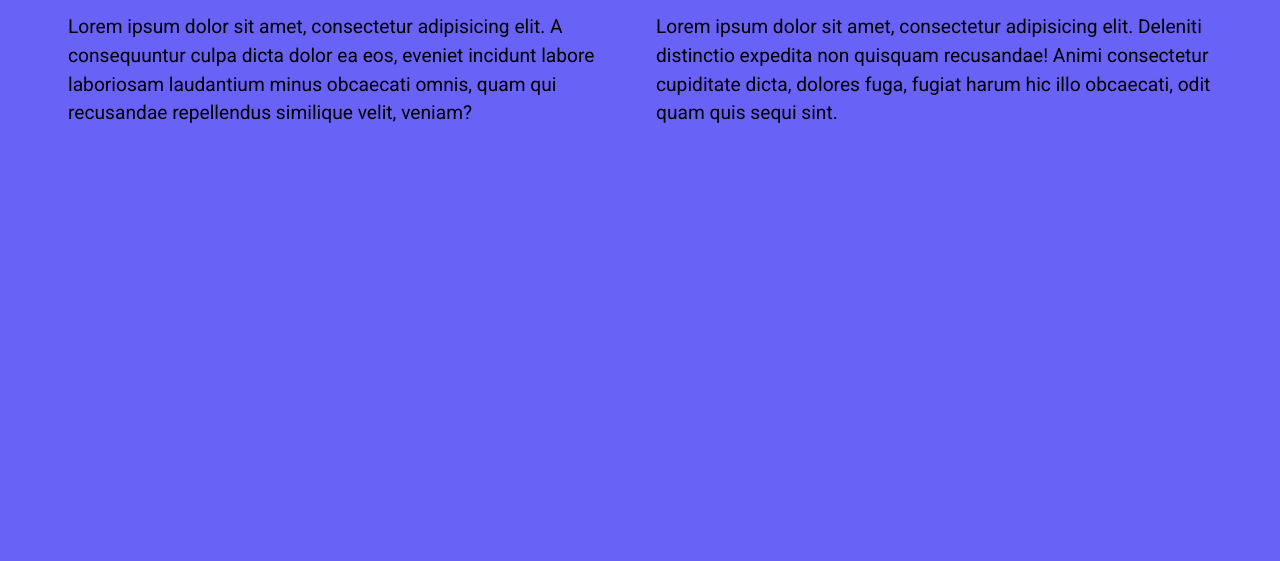
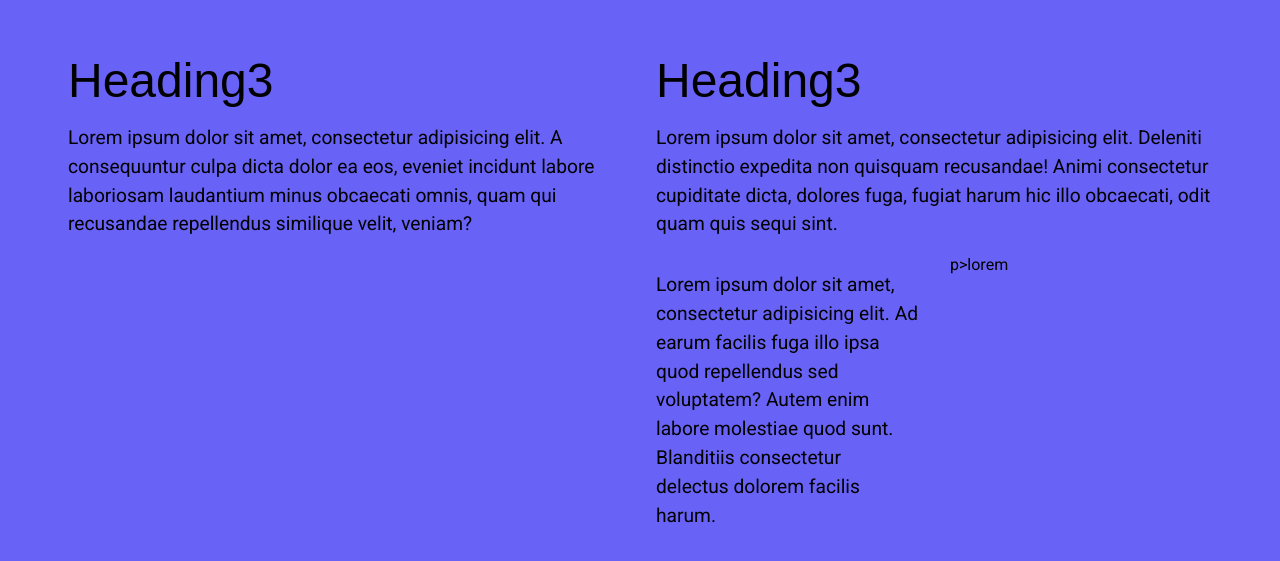
Before and after one commit to ShijuPJohn/swipe-html-demo1, a plain HTML site: page index.html in a window 1280 px wide. Shown: the part 47-608 px from the top of the page. Drawn offline with Linux system fonts and the light colour scheme; a web font is replaced by a local one.

Commit message:
add two column layout classes

```diff
--- a/index.html
+++ b/index.html
@@ -23,14 +23,28 @@
 <div class="section-container">
     <div class="two-column">
         <div class="col-left">
+            <p class="subtitle">Subtitle</p>
+            <h3>Heading3</h3>
             <p>Lorem ipsum dolor sit amet, consectetur adipisicing elit. A consequuntur culpa dicta dolor ea eos,
                 eveniet incidunt labore laboriosam laudantium minus obcaecati omnis, quam qui recusandae repellendus
                 similique velit, veniam?</p>
         </div>
         <div class="col-right">
+            <p class="subtitle">Subtitle</p>
+            <h3>Heading3</h3>
             <p>Lorem ipsum dolor sit amet, consectetur adipisicing elit. Deleniti distinctio expedita non quisquam
                 recusandae! Animi consectetur cupiditate dicta, dolores fuga, fugiat harum hic illo obcaecati, odit quam
                 quis sequi sint.</p>
+            <div class="two-column">
+                <div class="col-left">
+                    <p>Lorem ipsum dolor sit amet, consectetur adipisicing elit. Ad earum facilis fuga illo ipsa quod
+                        repellendus sed voluptatem? Autem enim labore molestiae quod sunt. Blanditiis consectetur
+                        delectus dolorem facilis harum.</p>
+                </div>
+                <div class="col-right">
+                    p>lorem
+                </div>
+            </div>
         </div>
     </div>
 </div>
--- a/style.css
+++ b/style.css
@@ -238,8 +238,16 @@ background-color: rgba(250, 250, 250,.25);
 .two-column > .col-left{
     width: 50%;
     padding: 0 var(--spacing-md) 0 0;
+    display: flex;
+    flex-direction: column;
+    align-items: flex-start;
+    justify-content: center;
 }
 .two-column > .col-right{
     width: 50%;
     padding: 0 0 0 var(--spacing-md);
+    display: flex;
+    flex-direction: column;
+    align-items: flex-start;
+    justify-content: center;
 }
```
